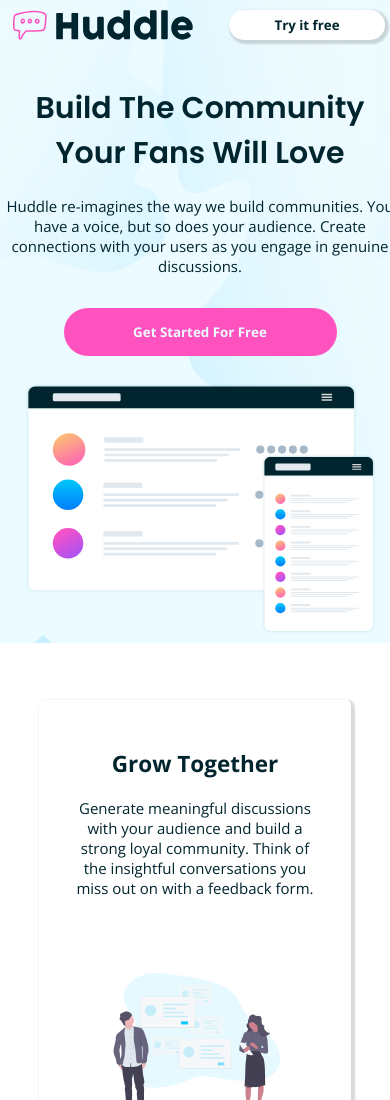
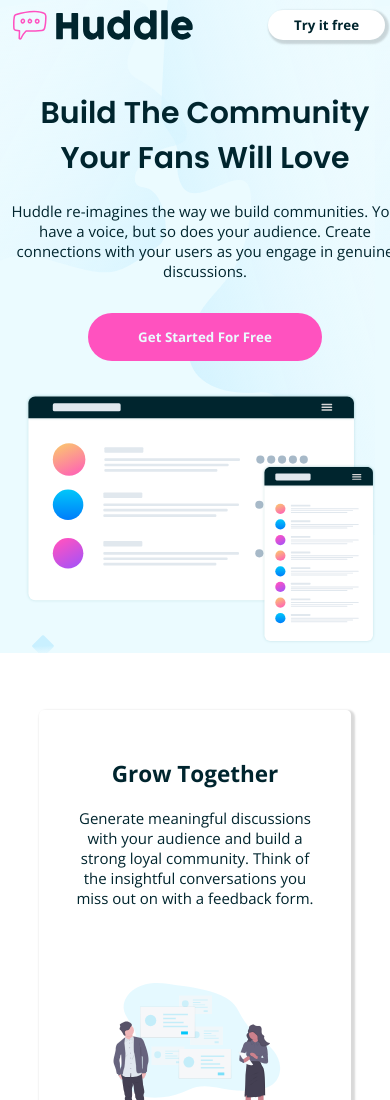
Before and after one commit to Nuga25/huddle_landing_page, a plain HTML site: page index.html in a window 390 px wide. Shown: the top 1100 px of the page. Drawn offline with nearby package versions, Linux system fonts and the light colour scheme.

Commit message:
created hudddle landing page

```diff
--- a/style.css
+++ b/style.css
@@ -249,9 +249,11 @@ ion-icon{
 @media only screen and (max-width:1030px){
     body{
         font-size: 15px;
+        width: 100%;
     }
     header{
         background-image: url(images/bg-hero-mobile.svg);
+        width: 100%;
     }
     .huddle_logo{
         padding-left: 13px;
@@ -259,12 +261,12 @@ ion-icon{
     #header_container{
         flex-direction: column;
 
-
+        width: 100%;
         text-align: center;
         margin: 0;
     }
     #header_box1{
-        padding: 5px;
+        padding: 10px;
         flex: 50%;
         width: 100%;
     }
@@ -335,11 +337,11 @@ ion-icon{
         align-items: center;
     }
     .btn1{
-        width: 70%;
+        width: 60%;
     }
     .btn2{
         margin-right: 5px;
-        width: 40%;
+        width: 30%;
         height: 30px;
         padding: 3px;
     }
@@ -353,7 +355,7 @@ ion-icon{
 
 @media only screen and (max-width:320px){
     .huddle_logo{
-        width: 90px;
+        width: 30%;
     }
     .last_box{
         align-items: center;
```
